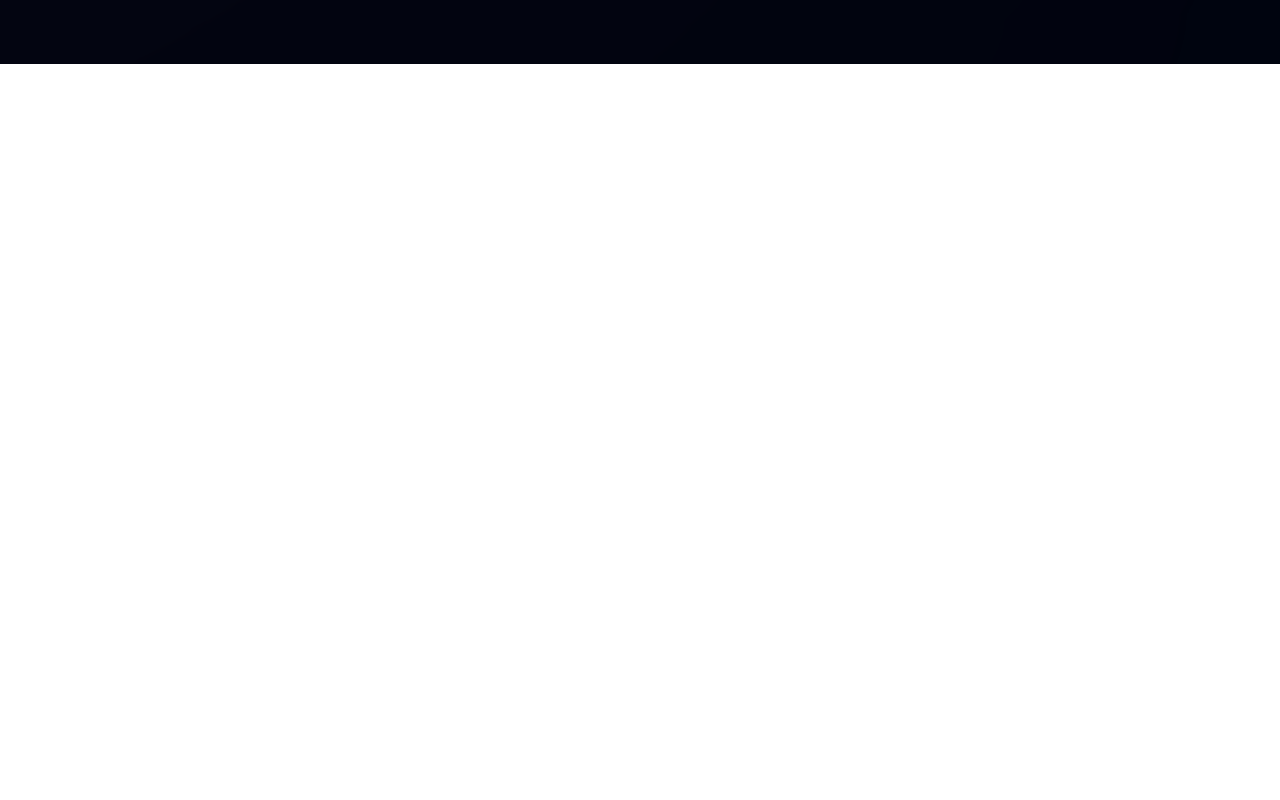
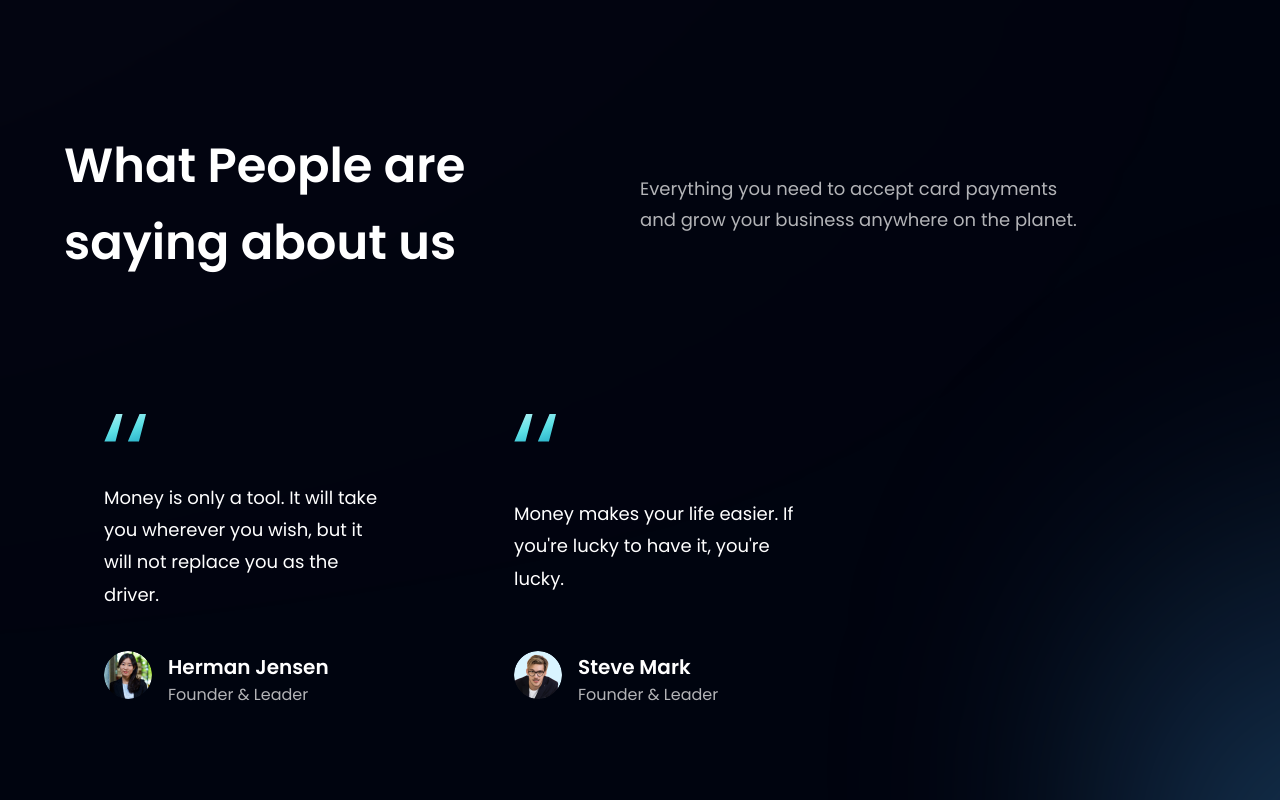
Before and after one commit to leshaan99/Bank-Modern-App, a React (Vite) app in the folder Bank modern app/: page / in a window 1280 px wide. Shown: the part 2740-3540 px from the top of the page. Before the commit the page ends 2804 px from the top, so only its background shows below. Built offline with nearby package versions, Linux system fonts and the light colour scheme.

Commit message:
Finalized testimonials section

```diff
--- a/Bank modern app/src/components/FeedbackCard.jsx
+++ b/Bank modern app/src/components/FeedbackCard.jsx
@@ -1,11 +1,25 @@
-import React from 'react'
+import { quotes } from "../assets";
 
-const FeedbackCard = () => {
-  return (
-    <div>
+const FeedbackCard = ({ content, name, title, img }) => (
+  <div className="flex justify-between flex-col px-10 py-12 rounded-[20px]  max-w-[370px] md:mr-10 sm:mr-5 mr-0 my-5 feedback-card">
+    <img src={quotes} alt="double_quotes" className="w-[42.6px] h-[27.6px] object-contain" />
+    <p className="font-poppins font-normal text-[18px] leading-[32.4px] text-white my-10">
+      {content}
+    </p>
 
+    <div className="flex flex-row">
+      <img src={img} alt={name} className="w-[48px] h-[48px] rounded-full" />
+      <div className="flex flex-col ml-4">
+        <h4 className="font-poppins font-semibold text-[20px] leading-[32px] text-white">
+          {name}
+        </h4>
+        <p className="font-poppins font-normal text-[16px] leading-[24px] text-dimWhite">
+          {title}
+        </p>
+      </div>
     </div>
-  )
-}
+  </div>
+);
 
-export default FeedbackCard
+
+export default FeedbackCard;
--- a/Bank modern app/src/components/Testimonials.jsx
+++ b/Bank modern app/src/components/Testimonials.jsx
@@ -1,11 +1,27 @@
-import { feedback } from '../constants';
-import styles from '../style';
-import feedbackcard from './FeedbackCard';
+import { feedback } from "../constants";
+import styles from "../style";
+import FeedbackCard from "./FeedbackCard";
 
 const Testimonials = () => (
-  <section id="clients" className={`${styles.paddingy} ${styles.flexcenter} flex-col relative`}>
+  <section id="clients" className={`${styles.paddingY} ${styles.flexCenter} flex-col relative `}>
+    <div className="absolute z-[0] w-[60%] h-[60%] -right-[50%] rounded-full blue__gradient bottom-40" />
 
+    <div className="w-full flex justify-between items-center md:flex-row flex-col sm:mb-16 mb-6 relative z-[1]">
+      <h2 className={styles.heading2}>
+        What People are <br className="sm:block hidden" /> saying about us
+      </h2>
+      <div className="w-full md:mt-0 mt-6">
+        <p className={`${styles.paragraph} text-left max-w-[450px]`}>
+          Everything you need to accept card payments and grow your business
+          anywhere on the planet.
+        </p>
+      </div>
+    </div>
+
+    <div className="flex flex-wrap sm:justify-start justify-center w-full feedback-container relative z-[1]">
+      {feedback.map((card) => <FeedbackCard key={card.id} {...card} />)}
+    </div>
   </section>
-)
+);
 
-export default Testimonials
+export default Testimonials;
```
